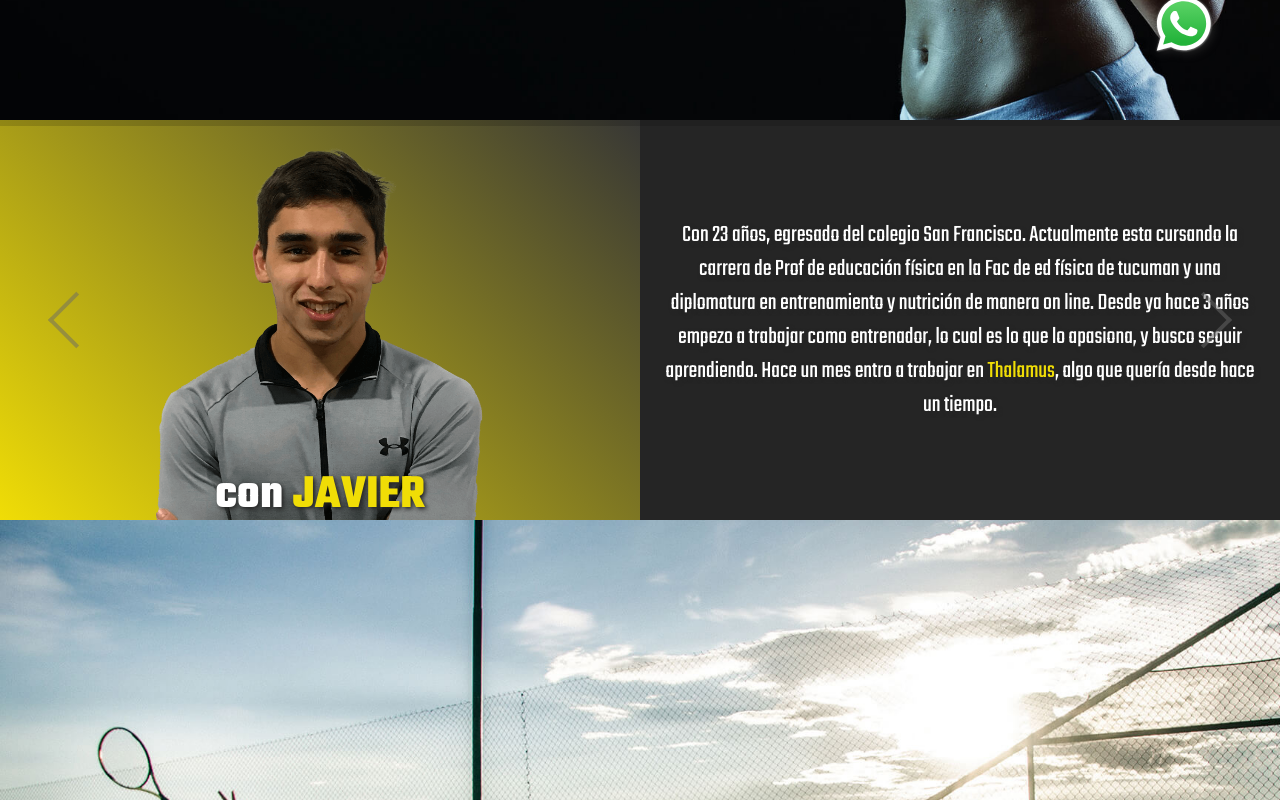
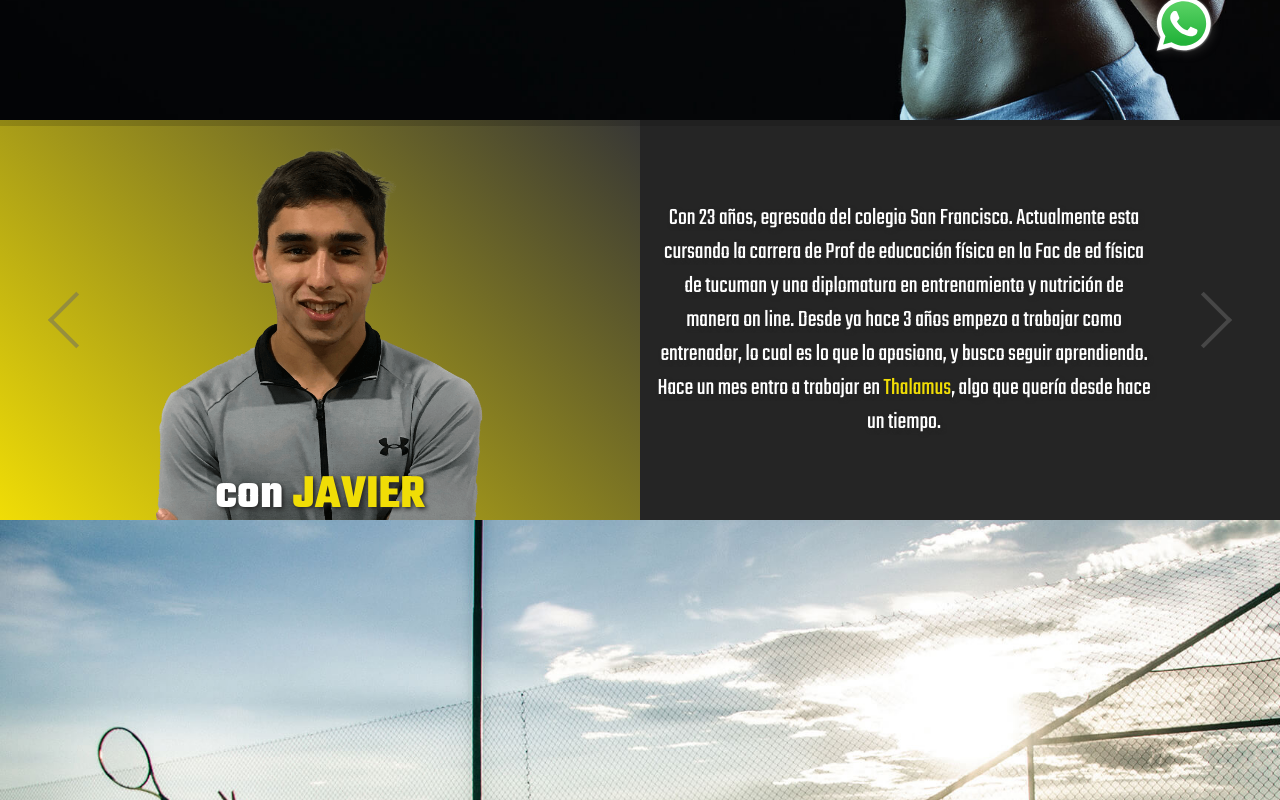
Before and after one commit to Kitsunito/thalamus-web, a React (Create React App) app: page / in a window 1280 px wide. Shown: the part 680-1480 px from the top of the page. Built offline with nearby package versions, Linux system fonts and the light colour scheme.

Commit message:
corrijo margen descripcion carrousel pc

```diff
--- a/src/styles/components/carrouselDesktop.scss
+++ b/src/styles/components/carrouselDesktop.scss
@@ -61,6 +61,7 @@
       justify-content: center;
       align-items: center;
       background-color: $lightBlack;
+      padding-right : 7rem;
       p {
         padding: 0.5rem 1rem;
         font-family: "Teko", sans-serif;
```
